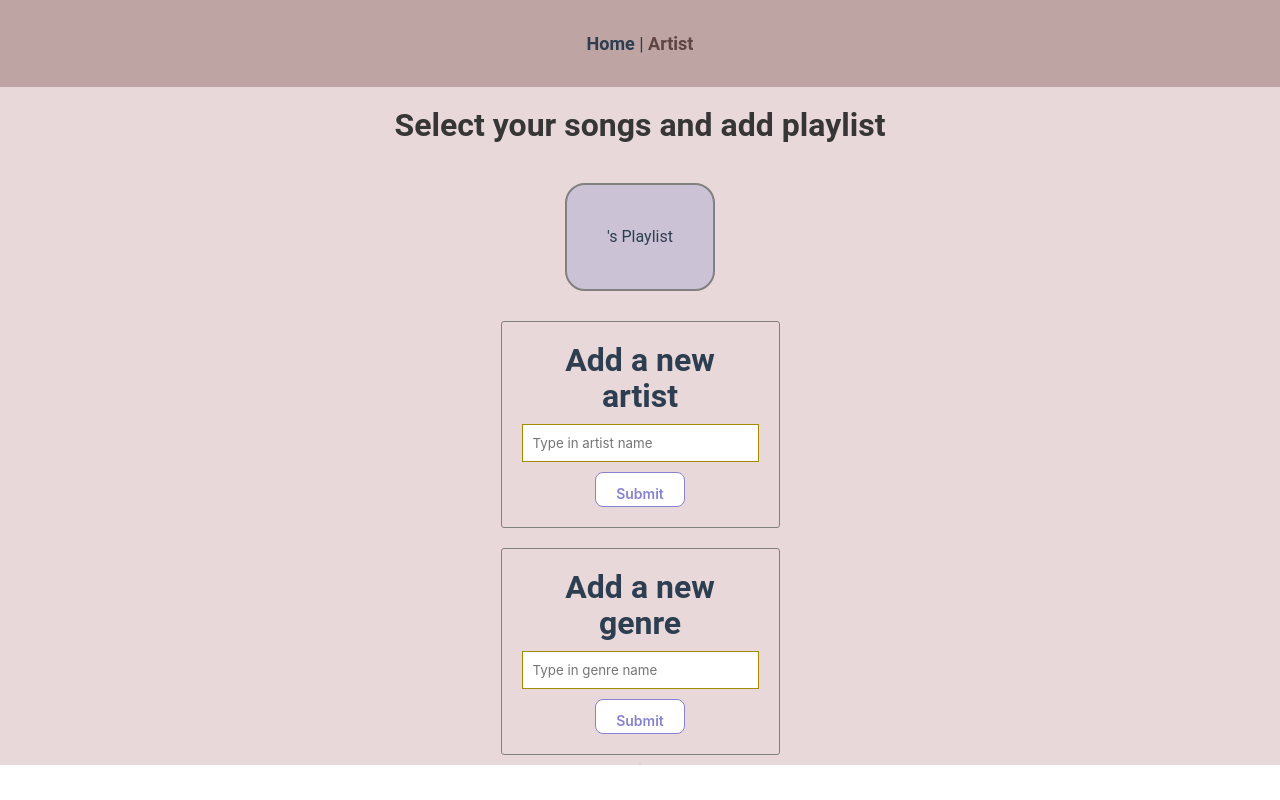
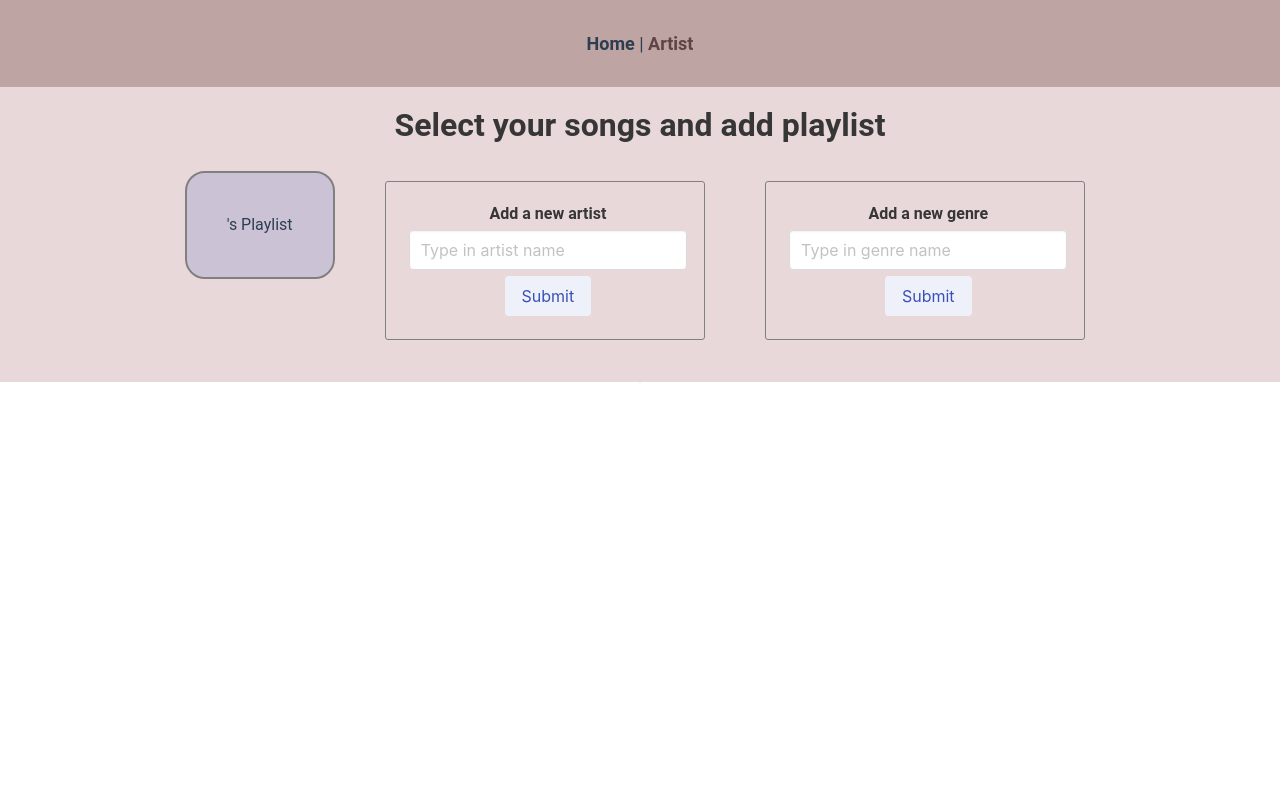
Before and after one commit to cerensolpan/WTMB_Projects, a Vue app in the folder wtmbjs-8/frontend/: page /artist in a window 1280 px wide. Built offline with nearby package versions, Linux system fonts and the light colour scheme; no server answers.

Commit message:
Combine new artist and new genre component, Create new card component

```diff
--- a/wtmbjs-8/frontend/src/components/new-artist.vue
+++ /dev/null
@@ -1,102 +0,0 @@
-<script>
-import { mapActions } from "vuex";
-export default {
-  name: "newArtist",
-  data() {
-    return {
-      artist: "",
-      clicked: false,
-    };
-  },
-  methods: {
-    ...mapActions(["addArtist"]),
-    onSubmit() {
-      let newArtist = {
-        name: this.artist,
-      };
-      this.addArtist(newArtist);
-      this.artist = "";
-    },
-  },
-};
-</script>
-
-<template lang="pug">
-article.container
-  form(@submit.prevent="onSubmit")
-    h3.title Add a new artist
-    input(type="text", v-model="artist", placeholder="Type in artist name")
-    input.button(
-      type="submit",
-      value="Submit",
-      @click="() => (clicked = true)"
-    )
-  h3.add(v-if="clicked") This artist is added.
-</template>
-
-<style scoped>
-.container {
-  display: inline-block;
-  text-align: left;
-  padding: 10px;
-  border-radius: 3px;
-  min-width: 200px;
-}
-
-form {
-  display: flex;
-  flex-wrap: wrap;
-  flex-direction: column;
-  justify-content: center;
-  align-items: center;
-  text-align: center;
-  padding: 20px;
-  border: 1px solid grey;
-  border-radius: 3px;
-  margin: 0px;
-}
-input[type="text"] {
-  flex: 8;
-  padding: 10px;
-  border: 1px solid #a38b00;
-  outline: 0;
-  margin: 10px auto;
-}
-
-input[type="submit"] {
-  color: #8783d1;
-  padding: 10px 20px;
-  border-radius: 8px;
-  background-color: white;
-  border: 1px solid #8783d1;
-  font-size: 14px;
-  font-weight: 600;
-  cursor: pointer;
-}
-
-input[type="submit"]:hover {
-  background-color: #8783d1;
-  color: white;
-}
-
-.title {
-  margin: 0 auto;
-  width: 200px;
-  text-align: center;
-  color: #2c3e50;
-  -webkit-transition: 0.2s ease all;
-  -moz-transition: 0.2s ease all;
-  -ms-transition: 0.2s ease all;
-  -o-transition: 0.2s ease all;
-  transition: 0.2s ease all;
-}
-
-.title:hover {
-  color: cornflowerblue;
-}
-
-.add {
-  text-align: center;
-  font-size: 15px;
-}
-</style>
--- /dev/null
+++ b/wtmbjs-8/frontend/src/components/new-card.vue
@@ -0,0 +1,73 @@
+<script>
+import { mapActions } from "vuex";
+export default {
+  name: "newCard",
+  props: ["title", "cardType"],
+  data() {
+    return {
+      artist: "",
+      genre: "",
+      clicked: false,
+    };
+  },
+  methods: {
+    ...mapActions(["addArtist", "addGenre"]),
+    onSubmit() {
+      if (this.cardType === "ArtistCard") {
+        let newArtist = {
+          name: this.artist,
+        };
+        this.addArtist(newArtist);
+        this.artist = "";
+      } else if (this.cardType === "GenreCard") {
+        let newGenre = {
+          name: this.genre,
+        };
+        this.addGenre(newGenre);
+        this.genre = "";
+      }
+    },
+  },
+};
+</script>
+
+<template lang="pug">
+article.container
+  form(@submit.prevent="onSubmit")
+    <h6 class="title is-6"> Add a new {{title}} </h6>
+    <input class="input" v-if="cardType === 'ArtistCard'" v-model="artist" type="text" placeholder="Type in artist name">
+    <input class="input" v-if="cardType === 'GenreCard'" v-model="genre" type="text" placeholder="Type in genre name">
+    <input type="submit" value="Submit" class="button is-link is-light" @click="() => (clicked = true)">
+  <span class="notification is-success" v-if="clicked && cardType === 'ArtistCard'" > This artist is added. </span>
+  <span class="notification is-success" v-if="clicked && cardType === 'GenreCard'" > This genre is added. </span>
+</template>
+
+<style scoped>
+.container {
+  display: inline-block;
+  justify-content: center;
+  text-align: center;
+  padding: 10px;
+  border-radius: 3px;
+  position: relative;
+}
+
+.title,
+.input,
+.button {
+  margin: 0.2rem;
+}
+
+form {
+  display: flex;
+  flex-wrap: wrap;
+  flex-direction: column;
+  justify-content: center;
+  align-items: center;
+  text-align: center;
+  padding: 20px;
+  border: 1px solid grey;
+  border-radius: 3px;
+  margin: 20px;
+}
+</style>
--- a/wtmbjs-8/frontend/src/components/new-genre.vue
+++ /dev/null
@@ -1,102 +0,0 @@
-<script>
-import { mapActions } from "vuex";
-export default {
-  name: "newGenre",
-  data() {
-    return {
-      genre: "",
-      clicked: false,
-    };
-  },
-  methods: {
-    ...mapActions(["addGenre"]),
-    onSubmit() {
-      let newGenre = {
-        name: this.genre,
-      };
-      this.addGenre(newGenre);
-      this.genre = "";
-    },
-  },
-};
-</script>
-
-<template lang="pug">
-article.container
-  form(@submit.prevent="onSubmit")
-    h3.title Add a new genre
-    input(type="text", v-model="genre", placeholder="Type in genre name")
-    input.button(
-      type="submit",
-      value="Submit",
-      @click="() => (clicked = true)"
-    )
-  h3.add(v-if="clicked") This genre is added.
-</template>
-
-<style scoped>
-.container {
-  display: inline-block;
-  text-align: left;
-  padding: 10px;
-  border-radius: 3px;
-  min-width: 200px;
-}
-
-form {
-  display: flex;
-  flex-wrap: wrap;
-  flex-direction: column;
-  justify-content: center;
-  align-items: center;
-  text-align: center;
-  padding: 20px;
-  border: 1px solid grey;
-  border-radius: 3px;
-  margin: 0px;
-}
-input[type="text"] {
-  flex: 8;
-  padding: 10px;
-  border: 1px solid #a38b00;
-  outline: 0;
-  margin: 10px auto;
-}
-
-input[type="submit"] {
-  color: #8783d1;
-  padding: 10px 20px;
-  border-radius: 8px;
-  background-color: white;
-  border: 1px solid #8783d1;
-  font-size: 14px;
-  font-weight: 600;
-  cursor: pointer;
-}
-
-input[type="submit"]:hover {
-  background-color: #8783d1;
-  color: white;
-}
-
-.title {
-  margin: 0 auto;
-  width: 200px;
-  text-align: center;
-  color: #2c3e50;
-  -webkit-transition: 0.2s ease all;
-  -moz-transition: 0.2s ease all;
-  -ms-transition: 0.2s ease all;
-  -o-transition: 0.2s ease all;
-  transition: 0.2s ease all;
-}
-
-.title:hover {
-  color: cornflowerblue;
-}
-
-.add {
-  text-align: center;
-  font-size: 15px;
-}
-</style>
--- a/wtmbjs-8/frontend/src/views/Artist.vue
+++ b/wtmbjs-8/frontend/src/views/Artist.vue
@@ -1,25 +1,23 @@
 <script>
 import { mapState, mapActions } from "vuex";
 import ArtistCard from "@/components/artist-card.vue";
-import NewArtist from "@/components/new-artist.vue";
+import NewCard from "@/components/new-card.vue";
 import PlaylistCard from "@/components/playlist-card.vue";
 import GenreCard from "@/components/genre-card.vue";
-import NewGenre from "@/components/new-genre.vue";
 
 export default {
   name: "Artist",
   components: {
     ArtistCard,
-    NewArtist,
+    NewCard,
     PlaylistCard,
     GenreCard,
-    NewGenre
   },
   computed: {
-    ...mapState(["artists","genres"]),
+    ...mapState(["artists", "genres"]),
   },
   methods: {
-    ...mapActions(["fetchArtists", "fetchUser","fetchGenres"]),
+    ...mapActions(["fetchArtists", "fetchUser", "fetchGenres"]),
   },
   created() {
     this.fetchArtists();
@@ -35,19 +33,16 @@ export default {
 main
   section.title
     span Select your songs and add playlist
-  section.playlist
-    playlist-card
-  section.new
-    new-artist
-  section.new
-    new-genre
+  section.columns
+    section.playlist
+      playlist-card
+    section.new
+      new-card(title="artist", cardType="ArtistCard")
+    section.new
+      new-card(title="genre", cardType="GenreCard")
   section.cards
     section.card
-      artist-card(
-        v-for="artist in artists",
-        :artist="artist",
-        :key="artist._id"
-      )
+    artist-card(v-for="artist in artists", :artist="artist", :key="artist._id")
   section.cards
     section.card
       genre-card(v-for="genre in genres", :genre="genre", :key="genre._id")
@@ -74,4 +69,10 @@ main {
   flex-direction: row;
   flex-wrap: wrap;
 }
+
+.columns {
+  display: flex;
+  flex-direction: row;
+  flex-wrap: wrap;
+}
 </style>
```
